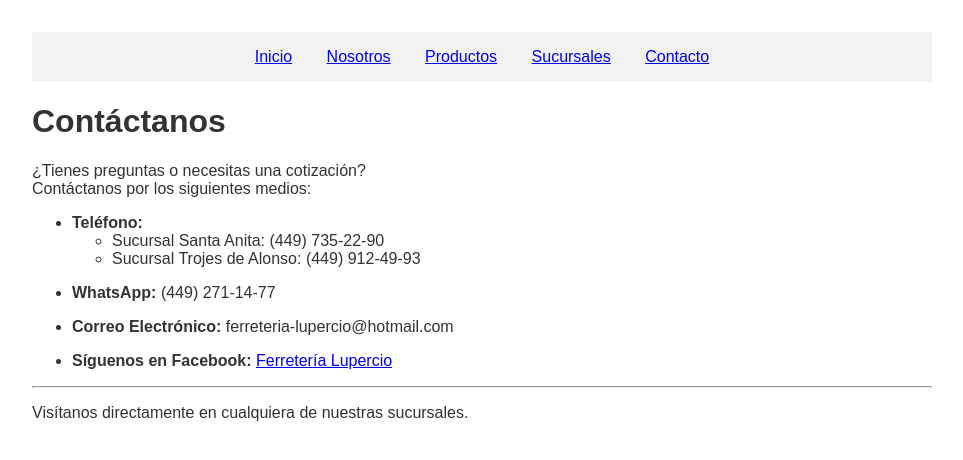
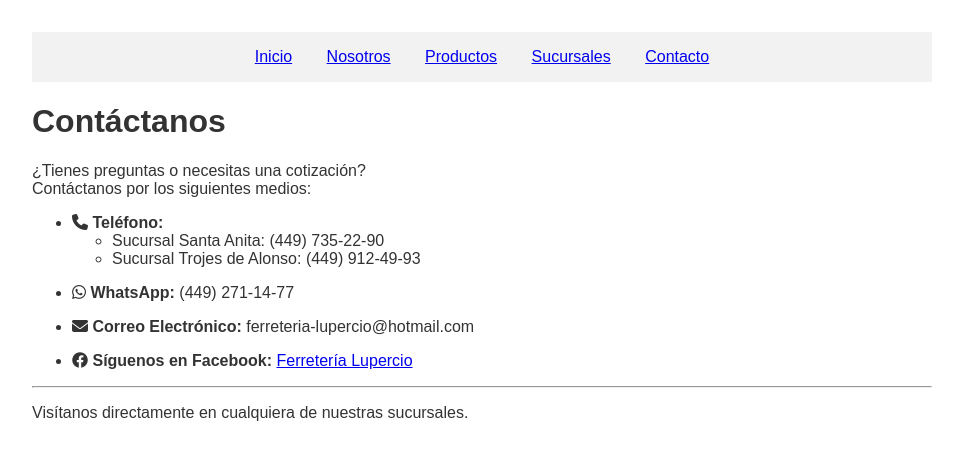
Before and after one commit to Ferreteria-Lupercio/Ferreteria-Lupercio.github.io, a Jekyll site: the page built from contacto.md, in a window 1280 px wide. Shown: the top 460 px of the page, without its empty margins (158-1121 px from the left). Built offline with Jekyll 4.4.1, drawn with Linux system fonts in a browser that asks for light colours.

Commit message:
Agregar iconos a la sección Contacto

```diff
--- a/contacto.md
+++ b/contacto.md
@@ -8,15 +8,15 @@ layout: default
 ¿Tienes preguntas o necesitas una cotización?
 Contáctanos por los siguientes medios:
 
-- **Teléfono:**
+- <i class="fas fa-phone"></i> **Teléfono:**
   - Sucursal Santa Anita: (449) 735-22-90
   - Sucursal Trojes de Alonso: (449) 912-49-93
 
-- **WhatsApp:** (449) 271-14-77
+- <i class="fab fa-whatsapp"></i> **WhatsApp:** (449) 271-14-77
 
-- **Correo Electrónico:** ferreteria-lupercio@hotmail.com
+- <i class="fas fa-envelope"></i> **Correo Electrónico:** ferreteria-lupercio@hotmail.com
 
-- **Síguenos en Facebook:** [Ferretería Lupercio](https://www.facebook.com/FerreteriaLupercio)
+- <i class="fab fa-facebook"></i> **Síguenos en Facebook:** [Ferretería Lupercio](https://www.facebook.com/FerreteriaLupercio)
 
 ---
 
```
